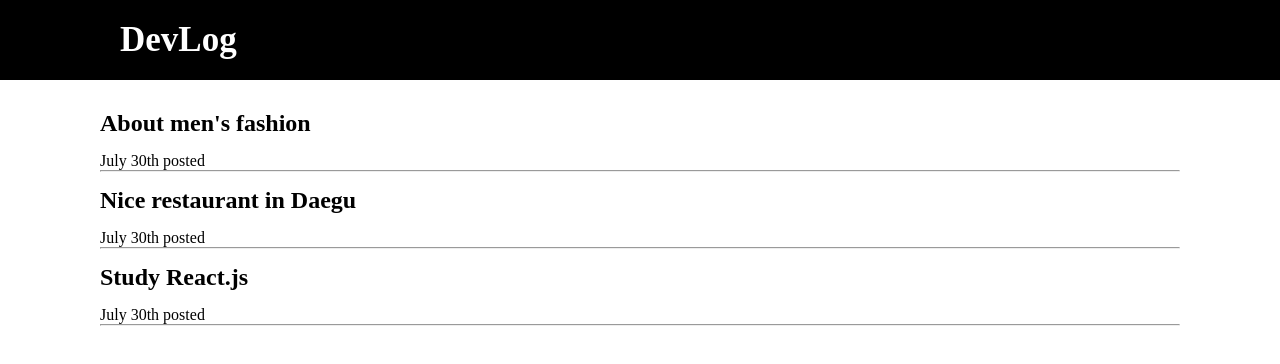
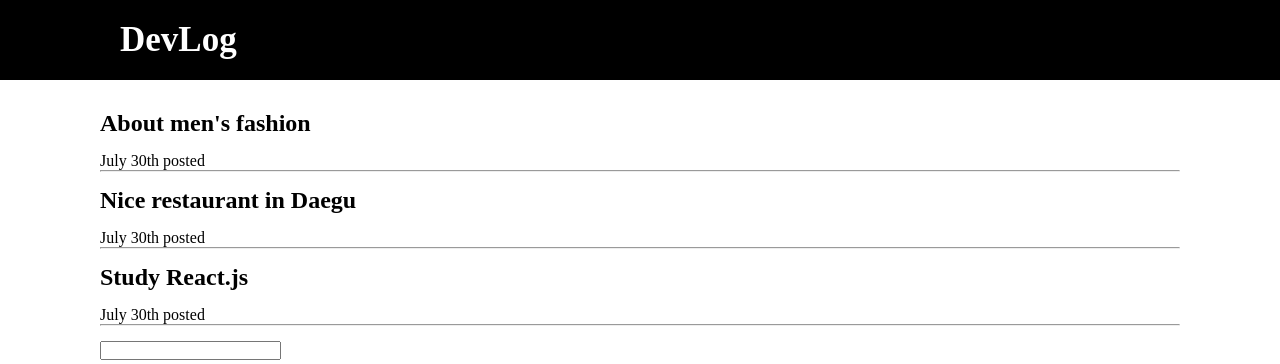
Before and after one commit to chwonseok/react-coding-apple, a React (Create React App) app: page / in a window 1280 px wide. Shown: the top 364 px of the page. Built offline with nearby package versions, Linux system fonts and the light colour scheme.

Commit message:
Added Key feature

```diff
--- a/src/App.js
+++ b/src/App.js
@@ -10,6 +10,11 @@ export default function App() {
   ]);
   const [modal, setModal] = useState(false);
   const [numTitle, setNumTitle] = useState(0);
+  const [inputVal, setInputVal] = useState('');
+
+  function inputHandler(e) {
+    setInputVal(e.target.value);
+  }
 
   return (
     <>
@@ -23,7 +28,7 @@ export default function App() {
       <div className={classes.container}>
         {titles.map((title, i) => {
           return (
-            <div className={classes.titles}>
+            <div className={classes.titles} key={i++}>
               <h2
                 onClick={() => {
                   setModal(!modal);
@@ -38,6 +43,10 @@ export default function App() {
           );
         })}
 
+        {/* INPUT FIELD */}
+        <input onChange={inputHandler} />
+        <p>{inputVal}</p>
+
         {/* MODAL AREA */}
         {modal ? <Modal title={titles} clickedNum={numTitle} /> : null}
       </div>
```
